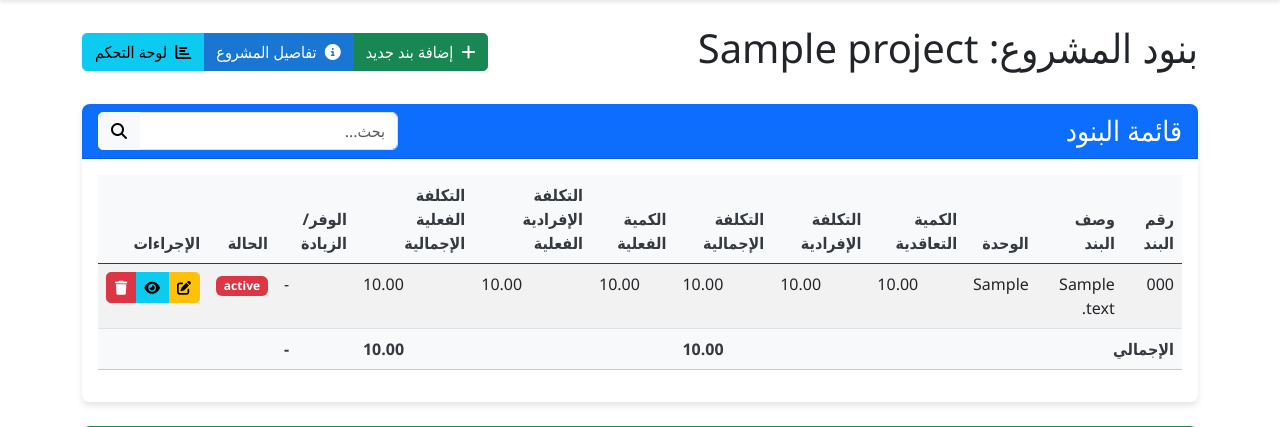
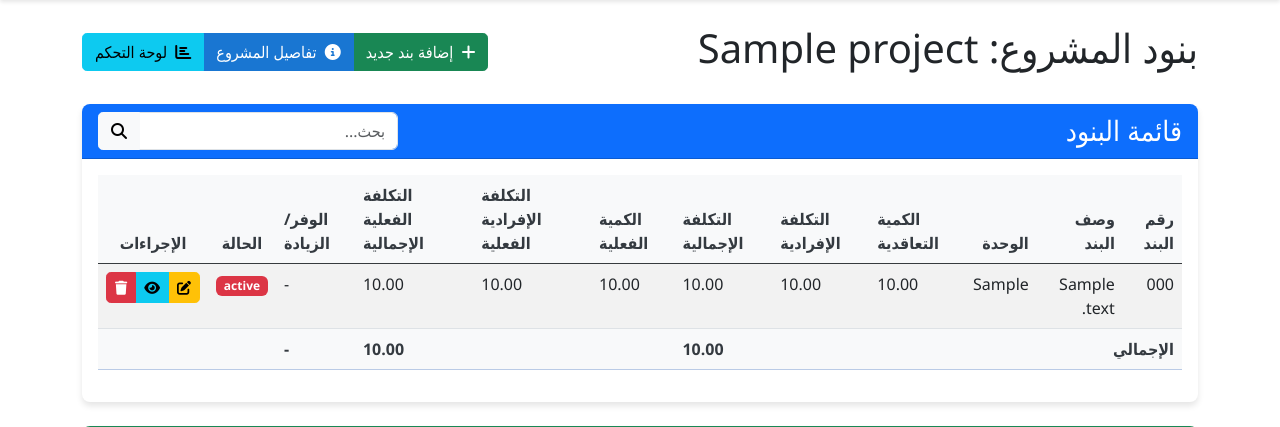
Before and after one commit to ahmedelsawy0003/SawaednaCostApp, a Flask app: page /items/project/1 in a window 1280 px wide. Shown: the part 62-489 px from the top of the page. Run offline with Flask 3, Linux system fonts and the light colour scheme; tables that the repository leaves empty hold one stand-in row (values such as "Sample post"); some libraries are stand-ins or nearby versions.

Commit message:
Fix table header alignment in items list

```diff
--- a/templates/items/index.html
+++ b/templates/items/index.html
@@ -39,14 +39,15 @@
                             <th>رقم البند</th>
                             <th>وصف البند</th>
                             <th>الوحدة</th>
-                            <th>الكمية التعاقدية</th>
-                            <th>التكلفة الإفرادية</th>
-                            <th>التكلفة الإجمالية</th>
-                            <th>الكمية الفعلية</th>
-                            <th>التكلفة الإفرادية الفعلية</th> <th>التكلفة الفعلية الإجمالية</th>
-                            <th>الوفر/الزيادة</th>
-                            <th>الحالة</th>
-                            <th>الإجراءات</th>
+                            <th class="text-end">الكمية التعاقدية</th>
+                            <th class="text-end">التكلفة الإفرادية</th>
+                            <th class="text-end">التكلفة الإجمالية</th>
+                            <th class="text-end">الكمية الفعلية</th>
+                            <th class="text-end">التكلفة الإفرادية الفعلية</th>
+                            <th class="text-end">التكلفة الفعلية الإجمالية</th>
+                            <th class="text-end">الوفر/الزيادة</th>
+                            <th class="text-center">الحالة</th>
+                            <th class="text-center">الإجراءات</th>
                         </tr>
                     </thead>
                     <tbody>
@@ -64,12 +65,12 @@
                             <td class="text-end {{ 'text-success' if item.cost_variance > 0 else 'text-danger' if item.cost_variance < 0 else '' }}">
                                 {{ "{:,.2f}".format(item.cost_variance) if item.cost_variance != 0 else "-" }}
                             </td>
-                            <td>
+                            <td class="text-center">
                                 <span class="badge {{ 'bg-warning' if item.status == 'نشط' else 'bg-success' if item.status == 'مكتمل' else 'bg-danger' }}">
                                     {{ item.status }}
                                 </span>
                             </td>
-                            <td>
+                            <td class="text-center">
                                 <div class="btn-group btn-group-sm">
                                     <a href="{{ url_for('item.edit_item', item_id=item.id) }}" class="btn btn-warning" title="تعديل">
                                         <i class="fas fa-edit"></i>
```
